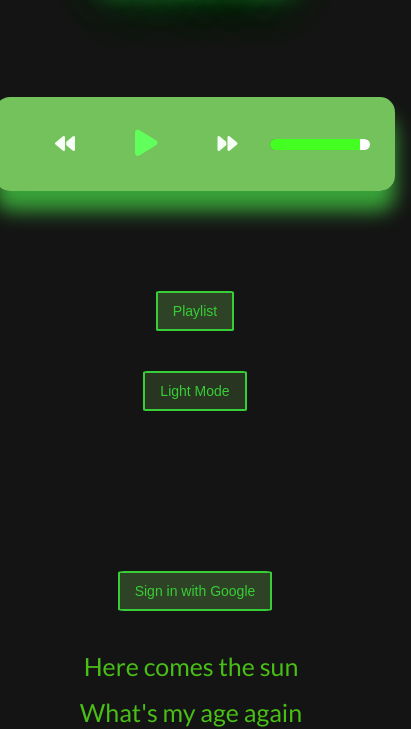
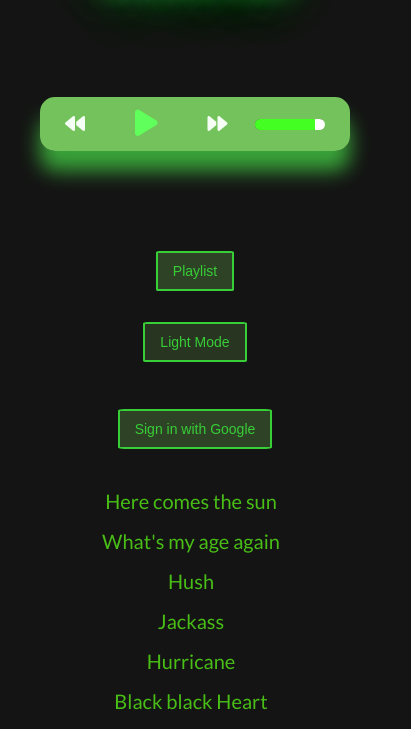
Before and after one commit to TsakDaniels/limewireApp, a website: page index.html in a window 390 px wide. Shown: the part 119-848 px from the top of the page, 411 px wide, since content can reach past the window. Drawn offline with nearby package versions, Linux system fonts and the light colour scheme; no server answers.

Commit message:
fixing for mobile

```diff
--- a/sidebar.css
+++ b/sidebar.css
@@ -63,28 +63,29 @@
   }
 
 
-  @media only screen and (max-width: 700px) {
+  @media only screen and (max-width: 800px) {
     .sidebar {
         width: 0px;
         display: none;
     }
     .music-container{
-      width: 400px;
+      width: 360px;
     }
     body {
       overflow-x: hidden;
-      display: block;
+      display: flex;
     }
     .img-container {
       display: none;
     }
+
   }
 
 
   .miniSidebar a {
     padding: 8px 8px 8px 32px;
     text-decoration: none;
-    font-size: 25px;
+    font-size: 20px;
     color: #48be16;
     display: block;
     transition: 0.3s;
@@ -92,10 +93,11 @@
     padding-right: 40px;
   }
 
-  @media only screen and (min-width:700px) {
+  @media only screen and (min-width:800px) {
     .miniSidebar a{
       width: 0px;
       display: none;
+
     }
     .miniSidebar {
       width: 0;
--- a/slider.css
+++ b/slider.css
@@ -82,3 +82,16 @@ input[type="range"]::-ms-fill-upper {
   background-color: #5b5b5b;
   border-radius: 15px;
 }
+
+
+
+
+@media only screen and (max-width: 800px) {
+  input[type='range'] {
+    overflow: hidden;
+    width: 70px;
+    -webkit-appearance: none;
+    background-color: #5b5b5b;
+    border-radius: 10px;
+  }
+}
--- a/style.css
+++ b/style.css
@@ -101,7 +101,7 @@ body {
     color: rgb(246, 255, 246);
     font-size: 20px;
     cursor: pointer;
-    padding: 10px;
+    padding: 5px;
     margin: 0 20px;
 }
 
@@ -220,7 +220,7 @@ body {
     font-family:Arial, Helvetica, sans-serif;
     color: rgb(55, 206, 55);
     text-align: center;
-    margin-top: 35%;
+    margin-top: 10%;
     padding-top: 2px;
     padding-bottom: 2px;
     background-color: #282828;
@@ -260,3 +260,26 @@ body {
     color: rgb(75, 75, 75);
     transition: 0.3s;
 }
+
+
+
+@media only screen and (max-width: 800px) {
+    .action-btn {
+        padding: 0;
+        margin: 0px 25px;
+    }
+
+#signInBtn {
+    margin-top: 15%;
+}
+
+#signOutBtn {
+    margin-top: 5%;
+}
+
+.music-container{
+    padding: 10px 0px;
+    margin: 100px 0px;
+    width: 310px;
+}
+  }
```
